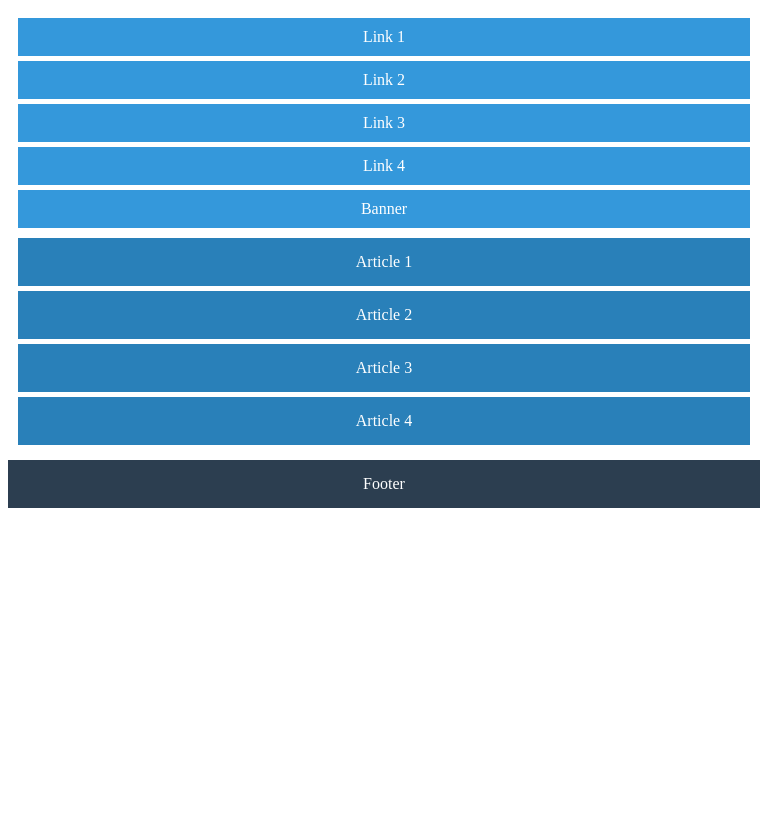
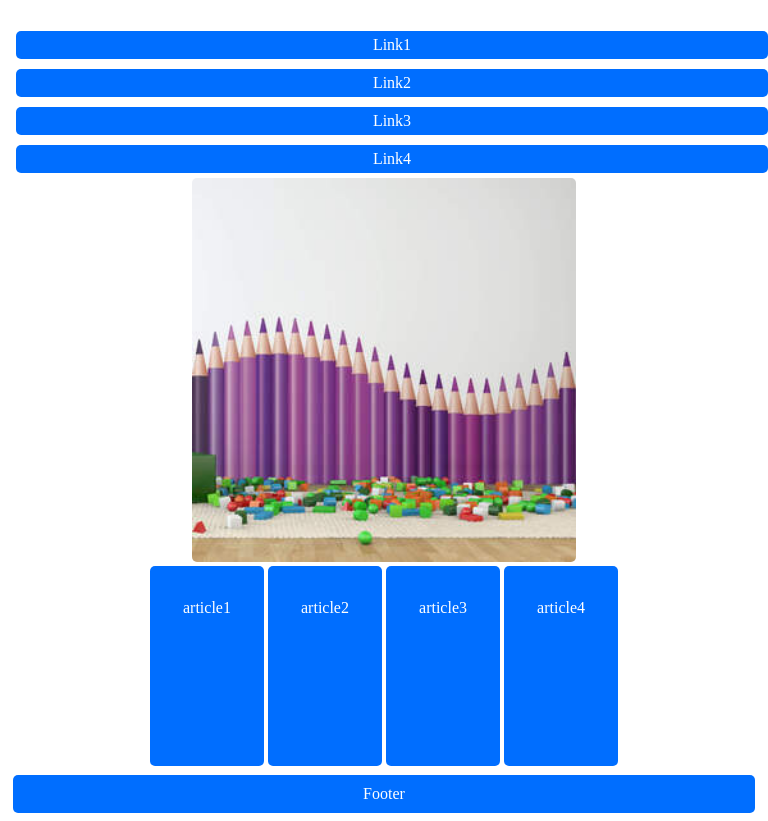
Before and after one commit to Memanuela-s/ti113_frontend, a plain HTML site: page ex3/ex3.html in a window 768 px wide. Before the commit the page ends 800 px from the top, so only its background shows below. Drawn offline with Linux system fonts and the light colour scheme.

Commit message:
feat: aaaaaaa

```diff
--- a/ex3/ex3.css
+++ b/ex3/ex3.css
@@ -1,48 +1,175 @@
-@media (max-width: 767px) {
-    body { font-family: Arial, sans-serif }
+/* Telas de Celular */
+@media only screen and (max-width:768px) {
+    * {
+        color: white;
+        border-radius: 5px;
+        text-align: center;
+    }
+
+    header {
+        width: 100vw;
+        display: flex;
+        justify-content: center;
+    }
+
+    nav {
+        width: 100vw;
+        display: flex;
+        justify-content: center;
+        flex-direction: column;
+    }
+
+    nav a {
+        background-color: #006eff;
+        text-decoration: none;
+        padding: 5px;
+        margin: 5px 8px;
+    }
+
+    section {
+        display: flex;
+        flex-direction: column;
+    }
+
+    section.container-banner {
+        display: flex;
+        flex-direction: row;
+        justify-content: center;
+    }
+
+    section img {
+        width: 50vw;
+        aspect-ratio: 1/1;
+    }
+
+    section article {
+        background-color: #006eff;
+        margin: 5px 8px;
+    }
+
+    section article p {
+        padding: 10px;
+    }
+
+    footer {
+        background-color: #006eff;
+        margin: 5px 8px;
+        padding: 10px;
+    }
+}
+
+/* Telas de Tablets */
+@media only screen and (min-width: 768px) and (max-width: 991px) {
+    * {
+        color: white;
+        border-radius: 5px;
+        text-align: center;
+    }
+
+    header {
+        width: 100vw;
+        display: flex;
+        justify-content: center;
+    }
+
+    nav {
+        width: 100vw;
+        display: flex;
+        justify-content: center;
+    }
+
+    nav a {
+        background-color: #006eff;
+        text-decoration: none;
+        padding: 5px;
+        margin: 5px 8px;
+    }
+
+    section{
+        display: flex;
+        flex-direction: row;
+        justify-content: center;
+        flex-wrap: wrap;
+
+    }
+
+    .banner {
+        width: 100vw;
+        height: 150px;
+        background-color: #006eff;
+        margin-bottom: 10px;
+    }
+
+    section article {
+        background-color: #006eff;
+        height: 25vh;
+        margin: 4px 2px;
 
 
     }
-.container {
-    display: flex;
-    flex-direction: column;
-    gap: 5px;
-    padding: 10px;
-}
 
-.Linha {
-    display: flex;
-    flex-direction: column;
+    section article p {
+        flex-direction: row;
+        margin: 3vw;
+        height: 3vh;
 
     }
 
-.Linha a {
-    background: #3498db;
-    color: white;
+    footer {
+        background-color: #006eff;
+        margin: 5px;
         padding: 10px;
         text-align: center;
+    }
+}
+
+/* Telas Desktops */
+@media only screen and (min-width: 992px) {
+    * {
+        color: white;
+        border-radius: 5px;
+        text-align: center;
+    }
+
+    header {
+        width: 100vw;
+        display: flex;
+        justify-content: center;
+    }
+
+    nav {
+        width: 100vw;
+        display: flex;
+        justify-content: center;
+    }
+
+    nav a {
+        background-color: #006eff;
         text-decoration: none;
-    margin-bottom: 5px;
+        padding: 5px;
+        margin: 5px 8px;
     }
 
     .banner {
-    background: #2980b9;
-    color: white;
-    padding: 20px;
-    text-align: center;
+        width: 100vw;
+        height: 150px;
+        background-color: #006eff;
+        margin-bottom: 10px;
     }
 
-article {
-    background: #2980b9;
-    color: white;
-    padding: 15px;
-    text-align: center;
-    margin-bottom: 5px;
+    section article {
+        background-color: #006eff;
+        margin: 5px 8px;
+    }
+
+    section article p {
+        padding: 10px;
+    }
     }
 
     footer {
-    background: #2c3e50;
-    color: white;
-    padding: 15px;
+        background-color: #006eff;
+        margin: 5px;
+        padding: 10px;
         text-align: center;
     }
--- a/ex3/ex3.html
+++ b/ex3/ex3.html
@@ -1,29 +1,44 @@
 <!DOCTYPE html>
-<html lang="pt-BR">
+<html lang="en">
+
 <head>
     <meta charset="UTF-8">
     <meta name="viewport" content="width=device-width, initial-scale=1.0">
-    <title>Exemplo Media Queries</title>
-    <link rel="stylesheet" href="ex3.css">
+       <link rel="stylesheet" href= "../ex3/ex3.css"
+    <title>ex3</title>
 </head>
+
+<header>
+
+    <nav class="cabecalho">
+        <a href="#">Link1</a>
+        <a href="#">Link2</a>
+        <a href="#">Link3</a>
+        <a href="#">Link4</a>
+    </nav>
+</header>
+
 <body>
-    <div class="container">
-        <nav class="Linha">
-            <a href="#">Link 1</a>
-            <a href="#">Link 2</a>
-            <a href="#">Link 3</a>
-            <a href="#">Link 4</a>
-            <a href="#"> <Link> Banner</Link></a>
-        </nav>
+    <section class="container-banner">
+        <img src="../ex1/lapissssssssssssssssssssss.jpg" alt="lapis roxo" >
+    </section>
 
-        <main class="content">
-            <article>Article 1</article>
-            <article>Article 2</article>
-            <article>Article 3</article>
-            <article>Article 4</article>
-        </main>
+    <section class="container-article">
+        <article>
+            <p>article1</p>
+        </article>
+        <article>
+            <p>article2</p>
+        </article>
+        <article>
+            <p>article3</p>
+        </article>
+        <article>
+            <p>article4</p>
+        </article>
+    </section>
 
-    </div>
-    <footer>Footer</footer>
 </body>
+<footer>Footer</footer>
+
 </html>
```
Lines whose indentation alone changed are shown as unchanged.
